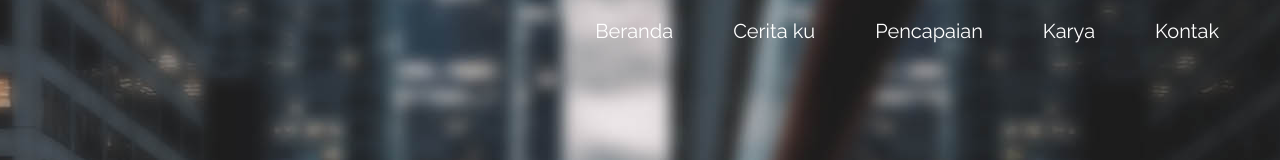
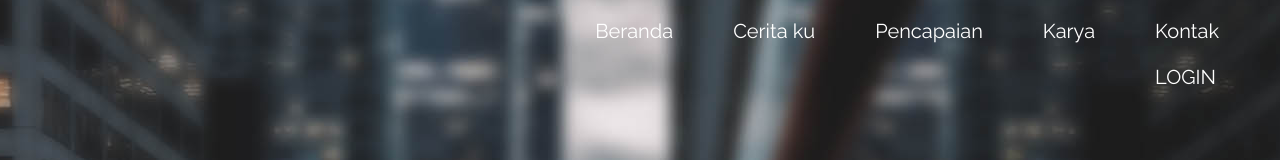
Before and after one commit to nindya27-air/nindyabikintugasakhir, a plain HTML site: page index.html in a window 1280 px wide. Shown: the top 160 px of the page. Drawn offline with Linux system fonts and the light colour scheme.

Commit message:
Update index.html

```diff
--- a/index.html
+++ b/index.html
@@ -46,6 +46,7 @@ https://www.tooplate.com/view/2117-infinite-loop
               </li>
               <li class="nav-item">
                   <a class="nav-link tm-nav-link" href="#contact">Kontak</a>
+                  <a href="login/index.html" class="nav-link tm-nav-link"> LOGIN </a>
               </li>
             </ul>
           </div>
```
